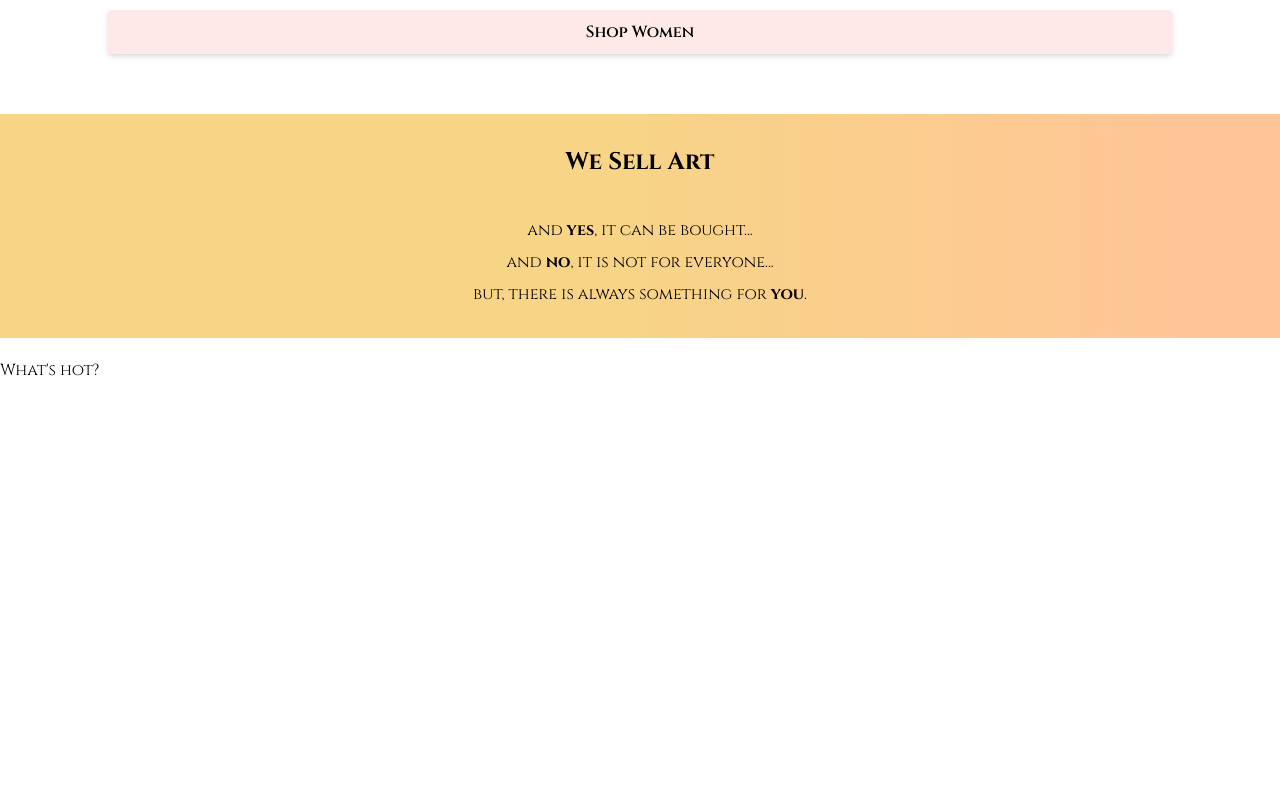
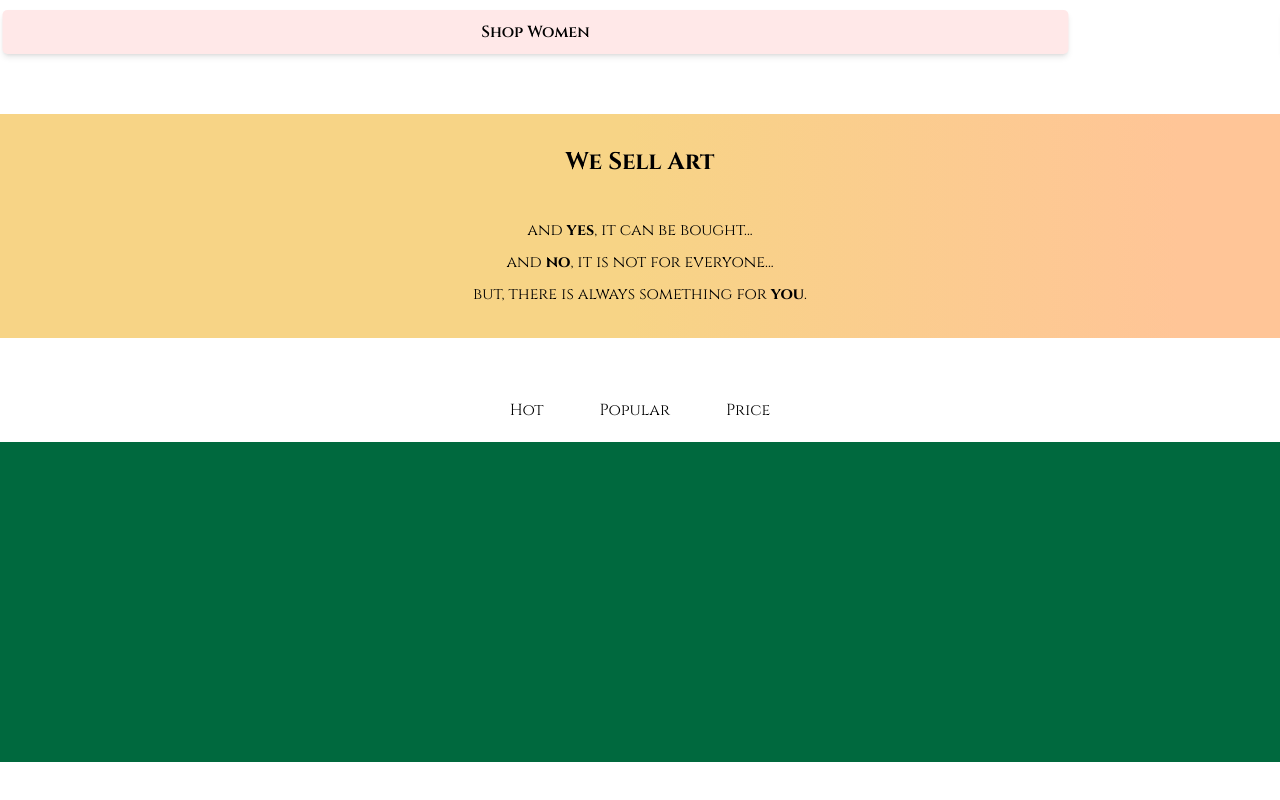
Before and after one commit to pedramjlo/kaschik_store_reactjs, a React (Create React App) app: page / in a window 1280 px wide. Shown: the part 2171-2971 px from the top of the page. Before the commit the page ends 2593 px from the top, so only its background shows below. Built offline with nearby package versions, Linux system fonts and the light colour scheme; a web font is replaced by a local one.

Commit message:
added underscore to focused options

```diff
--- a/src/components/Home.jsx
+++ b/src/components/Home.jsx
@@ -3,7 +3,7 @@ import React from 'react';
 import Header from './header/Header';
 import CarouselBase from './hero/CarouselBase';
 import GradiantText from './hero/GradiantText';
-import Hottests from './hero/Hottests';
+import Catalogue from './hero/Catalogue';
 
 
 const  Home = () =>  {
@@ -12,7 +12,7 @@ const  Home = () =>  {
             <Header />
             <CarouselBase />
             <GradiantText />
-            <Hottests />
+            <Catalogue />
 
 
         </div>
--- a/src/components/header/CategoriesBar.jsx
+++ b/src/components/header/CategoriesBar.jsx
@@ -20,6 +20,7 @@ const CategoriesBar = () =>  {
       </ul>
     </div>
   );
+
 };
 
 export default CategoriesBar;
--- /dev/null
+++ b/src/components/hero/Catalogue.jsx
@@ -0,0 +1,42 @@
+import React, { useState } from 'react';
+
+const Catalogue = () => {
+    const [activeIndex, setActiveIndex] = useState(null);
+
+    const handleMouseEnter = (index) => {
+        setActiveIndex(index);
+    };
+
+    const handleMouseLeave = () => {
+        setActiveIndex(null);
+    };
+
+    const catalogueOptions = [
+        'Hot',
+        'Popular',
+        'Price'
+    ];
+
+    return (
+        <div className='py-10 flex flex-col gap-5'>
+            <ul className='flex gap-14 justify-center'>
+                {catalogueOptions.map((option, index) => (
+                    <li
+                        key={index}
+                        onMouseEnter={() => handleMouseEnter(index)}
+                        onMouseLeave={handleMouseLeave}
+                        className={activeIndex === index ? 'underline' : ''}
+                    >
+                        {option}
+                    </li>
+                ))}
+            </ul>
+
+            <div className='bg-custom-green h-80'>
+                <div></div>
+            </div>
+        </div>
+    );
+};
+
+export default Catalogue;
--- a/src/components/hero/Hottests.jsx
+++ /dev/null
@@ -1,23 +0,0 @@
-import React from 'react';
-
-
-
-const Hottests = () => {
-    return(
-        <div>
-
-            <h1>What's hot?</h1>
-
-            <div>
-                <div>
-
-                </div>
-            </div>
-
-        </div>
-    );
-};
-
-
-
-export default Hottests;
--- a/tailwind.config.js
+++ b/tailwind.config.js
@@ -7,6 +7,7 @@ module.exports = {
       colors: {
         'custom-gray': '#F7F7F7',
         'custom-beige': '#FFF8DC',
+        'custom-green': '#00693E',
       }
     },
   },
```
